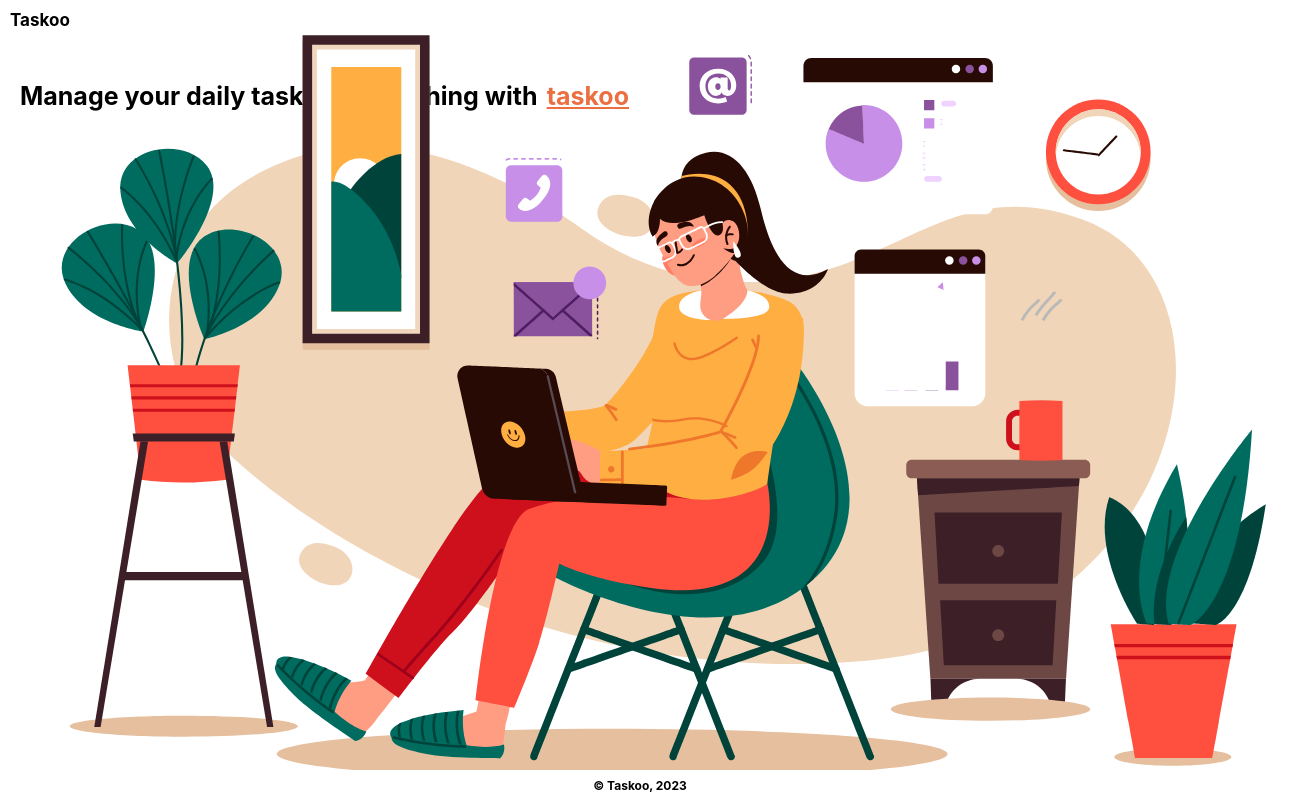
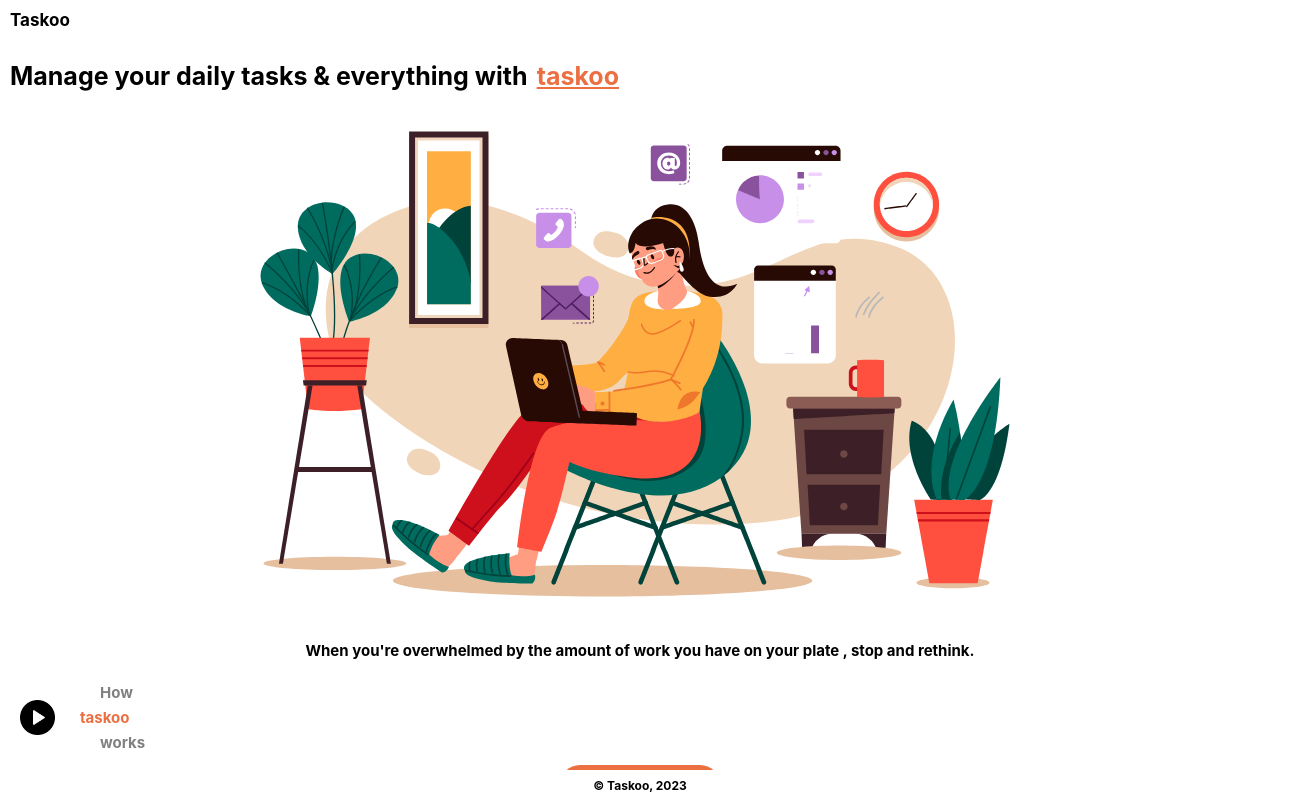
Before and after one commit to AishwaryaDV/Taskoo, a React (Create React App) app: page / in a window 1280 px wide. Shown: the top 798 px of the page, 1310 px wide, since content can reach past the window. Built offline with nearby package versions, Linux system fonts and the light colour scheme.

Commit message:
landing page changes

```diff
--- a/src/components/Landing.js
+++ b/src/components/Landing.js
@@ -49,8 +49,8 @@
         <div className="landing-logo">Taskoo</div>
         </header>
         <div className="taskoo-header">Manage your daily tasks & everything with<span style={{display:'inline', marginLeft:'9px'}} className="taskoo-word">taskoo</span></div>
-        <div className="container" ref={container}></div>
-        <div className="taskboo-tagline">When you're overwhelmed by the amount of work you have on your plate, stop and rethink.</div>
+        <div className="landing-container" ref={container}></div>
+        <div className="taskboo-tagline">When you're overwhelmed by the amount of work you have on your plate , stop and rethink.</div>
         <img className="play-button" src={PlayButton} alt="play button"/>
         <div className="play-button-desc">
             <span>How</span>
--- a/src/components/landing.css
+++ b/src/components/landing.css
@@ -1,5 +1,5 @@
 body{
-    min-height:2000px;
+    min-height:1500px;
 }
 .landing-logo{
     top:0;
@@ -27,8 +27,8 @@
     font-weight:bold;
     font-size:25px;
     text-align:left;
-    margin-left:20px;
-    margin-top:30px;
+    margin-left:10px;
+    margin-top:10px;
     line-height:32px;
 }
 .taskoo-word{
@@ -37,18 +37,18 @@
     color: rgb(236, 111, 66);
     font-size:25px;
 }
-.container{
-    margin-top:-30px;
-}
 .taskboo-tagline{
-    color:grey;
-    margin-left:20px;
     margin-top:-40px;
     text-align:left;
     font-size:15px;
     font-weight:bold;
     line-height:18px;
+    margin-top:0px;
+    display:flex;
+    align-items:center;
+    justify-content:center;
 }
+
 .play-button{
     height:35px;
     width:35px;
@@ -92,16 +92,19 @@
     margin-top:0px;
     border:none;
     transition: transform 0.2s;
+    margin-bottom:-50px;
     /* box-shadow: 0 2px 4px rgba(0, 0, 0, 0.3); */
 }
 .landing-page-btn:hover{
     transform:scale(1.1);
 }
-.container{
-    height:700px;
+.landing-container{
+    height:600px;
     width:100%;
-   margin-right:100px;
-   margin-top:-50px;
+    margin-left:-20px;
+    margin-top:-50px;
+    margin-right:10px;
+    padding:0;
    align-items:center;
    justify-content:center;
    display:flex;
```
